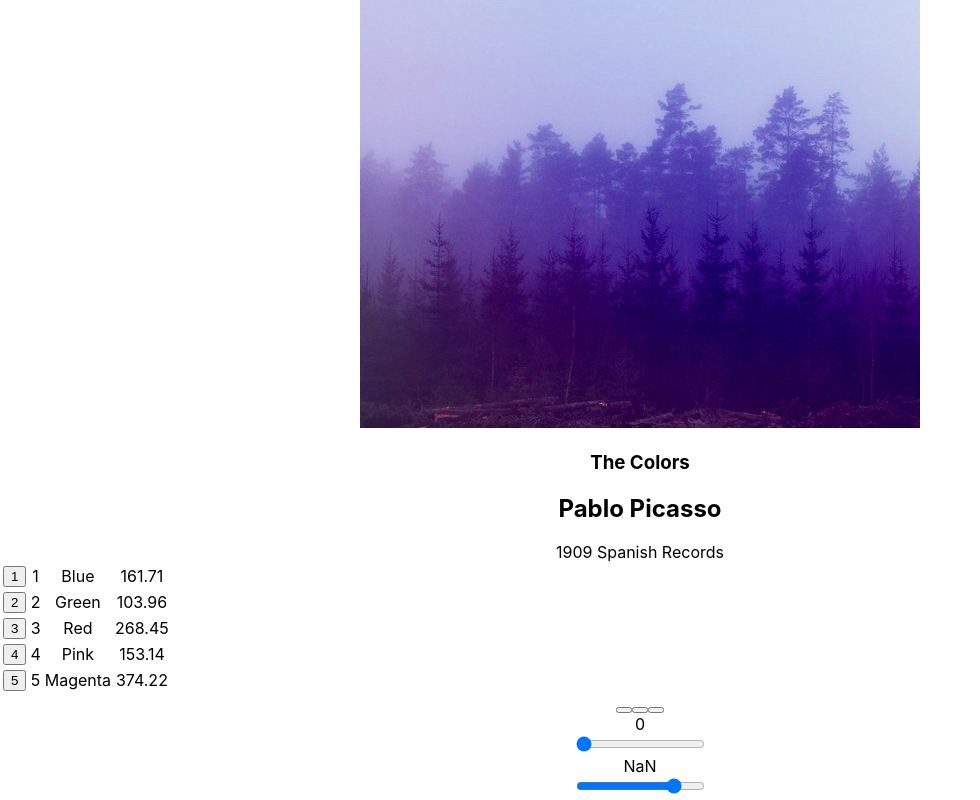
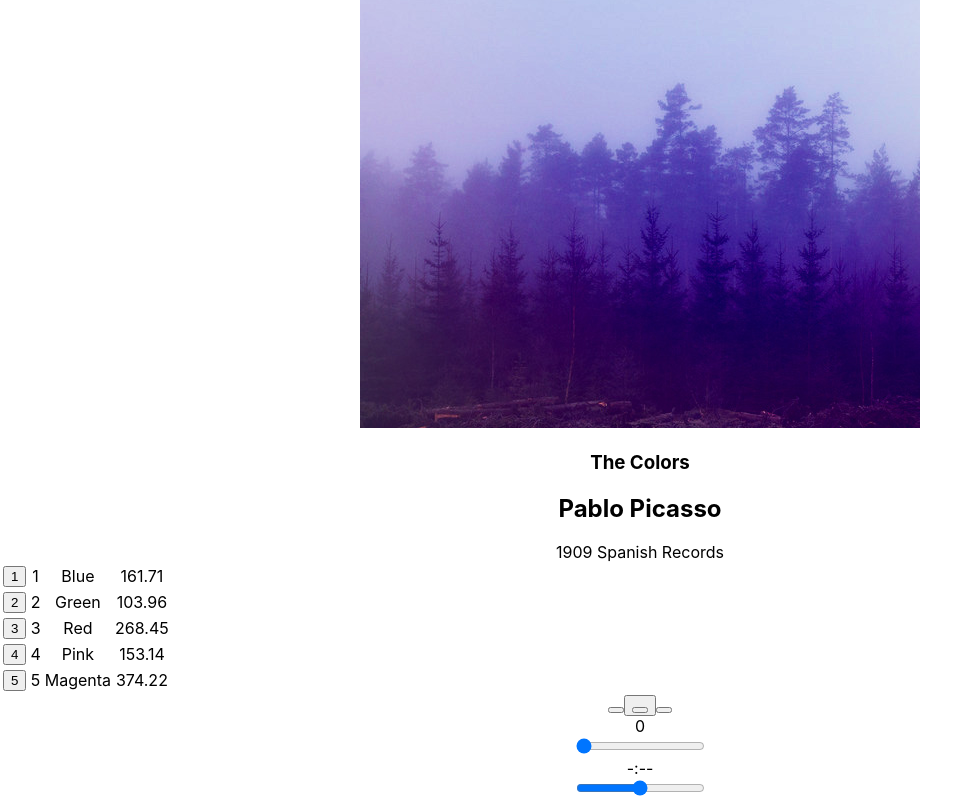
Before and after one commit to MadalinaJ/bloc-jams-react, a React (Create React App) app: page /album/the-colors in a window 1280 px wide. Shown: the part 234-1034 px from the top of the page, without its empty margins (0-980 px from the left). Built offline with nearby package versions, Linux system fonts and the light colour scheme; some icons are missing.

Commit message:
range volume Album.js PlayerBar.js

```diff
--- a/src/components/Album.js
+++ b/src/components/Album.js
@@ -30,11 +30,6 @@ class Album extends Component {
        this.setState({ isPlaying: false });
      }
 
-     setSong(song) {
-       this.audioElement.src = song.audioSrc;
-       this.setState({ currentSong: song });
-     }
-
      componentDidMount() {
        this.eventListeners = {
          timeupdate: e => {
@@ -58,6 +53,37 @@ class Album extends Component {
       const newTime = this.audioElement.duration * e.target.value;
       this.audioElement.currentTime = newTime;
       this.setState({ currentTime: newTime });
+    }
+
+    formatTime(timeInSeconds) {
+    const minutes = (Math.floor(timeInSeconds / 60));
+    const seconds = (Math.floor(timeInSeconds % 60));
+
+    if(seconds < 10){
+      return (minutes + ":0" + seconds);
+    }
+    if (timeInSeconds){
+      if(minutes > 60){
+        return ( minutes + ":" + seconds);
+      } else{
+          return (minutes + ":" + seconds)
+      }
+    } else{
+        return "-:--";
+    }
+ }
+
+     handleVolumeChange(e){
+         const newVolume = e.target.value;
+         this.audioElement.volume = newVolume;
+        this.setState({ currentVolume: newVolume});
+
+       }
+
+
+     setSong(song) {
+       this.audioElement.src = song.audioSrc;
+       this.setState({ currentSong: song });
      }
 
      handleSongClick(song) {
@@ -159,7 +185,9 @@ class Album extends Component {
                 handleSongClick={() => this.handleSongClick(this.state.currentSong)}
                 handlePrevClick={() => this.handlePrevClick()}
                 handleNextClick={() => this.handleNextClick()}
-          handleTimeChange={(e) => this.handleTimeChange(e)}/>
+                handleTimeChange={(e) => this.handleTimeChange(e)}
+                handleVolumeChange = {(e) => this.handleVolumeChange(e)}
+                formatTime ={(e) => this.formatTime(e)}/>
       </section>
     )
   }
--- a/src/components/PlayerBar.js
+++ b/src/components/PlayerBar.js
@@ -1,6 +1,9 @@
 import React, { Component } from 'react';
 
  class PlayerBar extends Component {
+
+
+
    render() {
      return (
        <section className="player-bar">
@@ -10,14 +13,18 @@ import React, { Component } from 'react';
            <span className="ion-skip-backward"></span>
          </button>
 
+         <button id="play-pause">
+
           <button id="play-pause" onClick={this.props.handleSongClick} >
            <span className={this.props.isPlaying ? 'ion-pause' : 'ion-play'}></span>
            </button>
-
+          </button>
 
            <button id="next" onClick={this.props.handleNextClick}>
            <span className="ion-skip-forward"></span>
+
          </button>
+
          </section>
 
        <section id="time-control">
@@ -31,14 +38,24 @@ import React, { Component } from 'react';
            step="0.01"
            onChange={this.props.handleTimeChange}
          />
-         <div className="total-time">{this.props.duration}</div>
+
+         <div className="total-time">{this.props.formatTime(this.props.duration)}</div>
        </section>
 
-      <section id="volume-control">
-        <div className="icon ion-volume-low"></div>
-        <input type="range" className="seek-bar" value="80" />
+       <section id="volume-control">{(this.props.formatTime)}
+
+       <div className = "icon ion-volume-low">{this.props.volume}</div>
+          <input
+          type = 'range'
+          className = 'seek-bar'
+          value = {this.props.volume}
+          max = '1'
+          min = '0'
+          step = '0.01'
+          onChange = {this.props.handleVolumeChange}/>
          <div className="icon ion-volume-high"></div>
          </section>
+
        </section>
      );
    }
```
Lines whose indentation alone changed are shown as unchanged.
